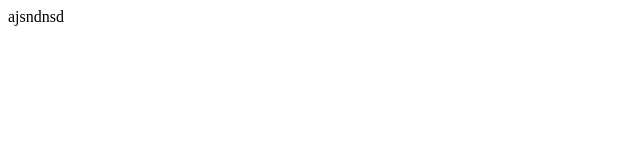
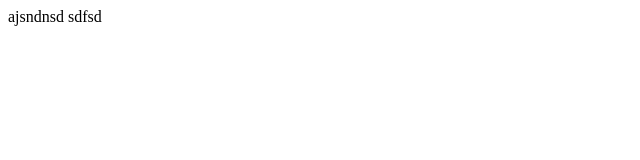
Before and after one commit to nikhilnoolvi/localrepo, a plain HTML site: page index.html in a window 1280 px wide. Shown: the full height of the page, 0-640 px from the left. Drawn offline with Linux system fonts and the light colour scheme.

Commit message:
new line added

```diff
--- a/index.html
+++ b/index.html
@@ -1,3 +1,3 @@
 <pr>
-    ajsndnsd
+    ajsndnsd  sdfsd
 </pr>
```
